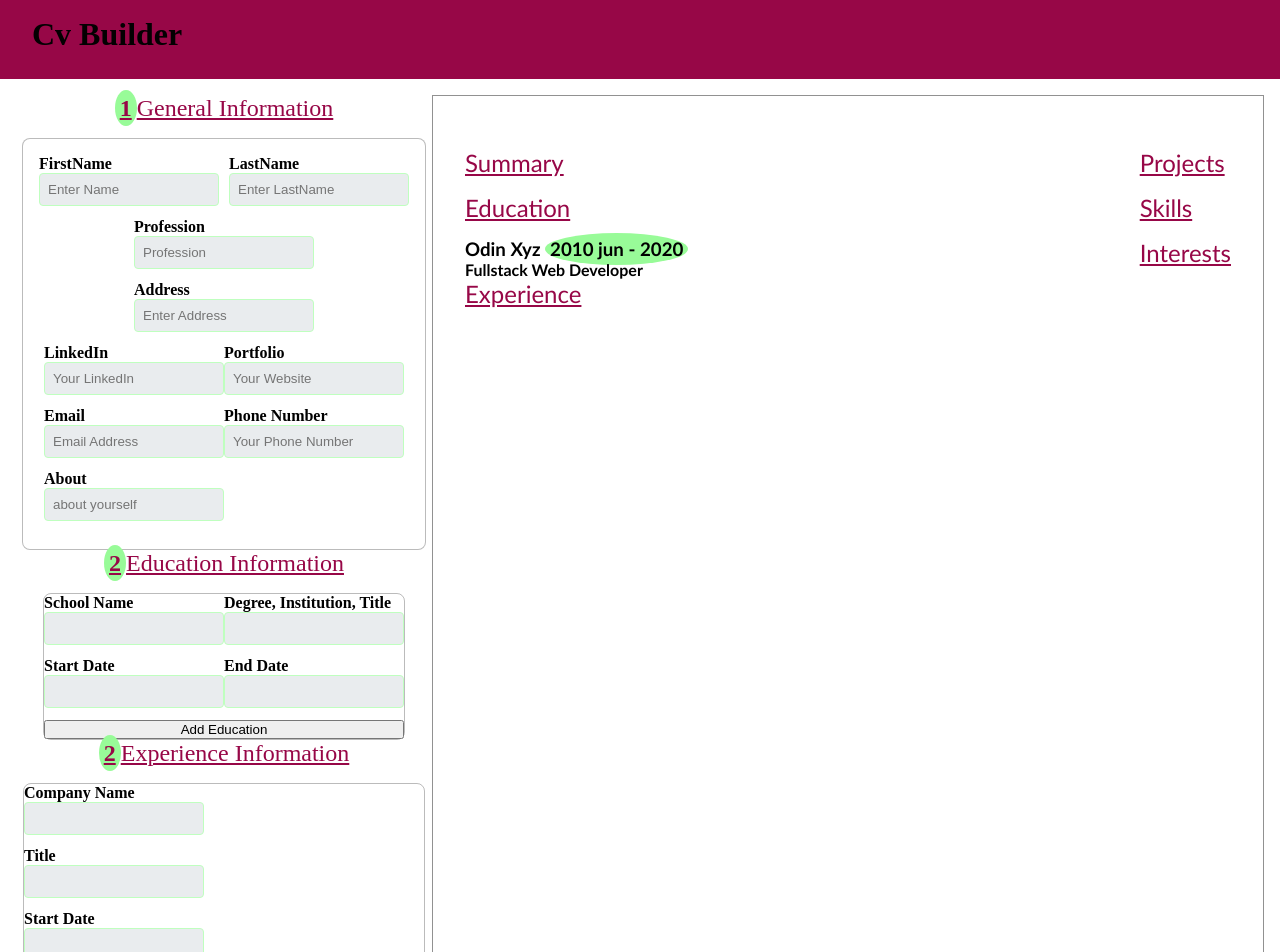
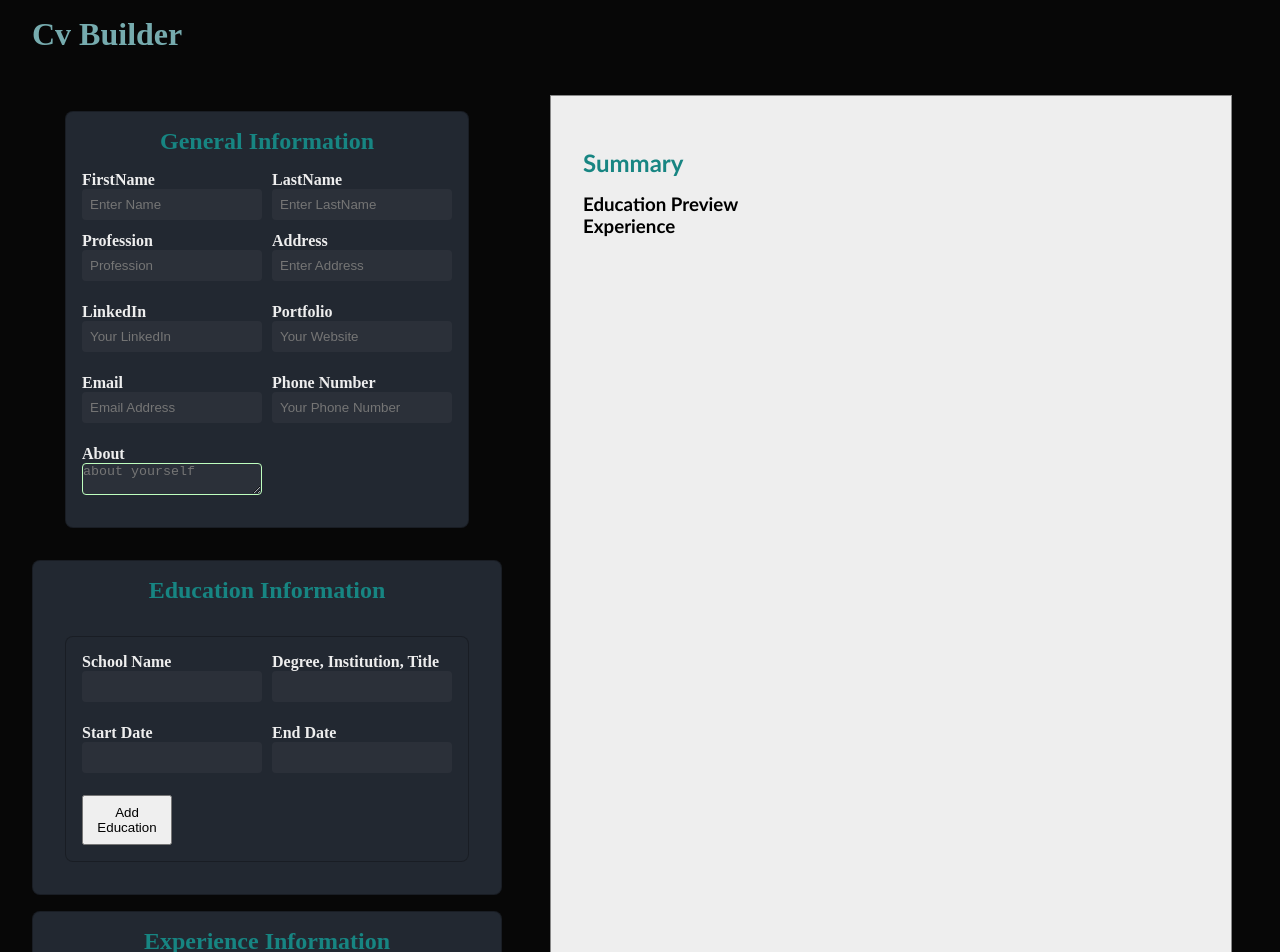
Before and after one commit to Imi-Nkateko/cv-builder, a React (Vite) app: page / in a window 1280 px wide. Shown: the top 952 px of the page. Built offline with nearby package versions, Linux system fonts and the light colour scheme.

Commit message:
input values display on CvPreview component

```diff
--- a/src/App.jsx
+++ b/src/App.jsx
@@ -17,7 +17,67 @@ const App = () => {
 		about: "",
 	});
 
+	const [educationInfo, SetEducationInfo] = useState({
+		schoolName: "",
+		degree: "",
+		eduStartDate: "",
+		eduEndDate: "",
+	});
 
+	const [experienceInfo, setExperienceInfo] = useState({
+		companyName: "",
+		title: "",
+		expStartdate: "",
+		expEndDate: "",
+		jobDescription: ""
+	})
+	const [experienceList, setExperienceList] = useState([])
+
+	const [educationList, setEducationList] = useState([]);
+
+	const handleChangeEdu = (e) => {
+		const { name, value } = e.target;
+		SetEducationInfo((prevData) => ({
+			...prevData,
+			[name]: value,
+		}));
+	};
+
+	const handleChangeExp = (e) => {
+		const {name, value} = e.target;
+		setExperienceInfo((prevExpData) => ({
+			...prevExpData,
+			[name]: value,
+		}))
+	}
+
+	const handleSubmit = (e) => {
+		e.preventDefault();
+
+		setEducationList((prevList) => [...prevList, educationInfo]);
+
+		SetEducationInfo({
+			schoolName: "",
+			degree: "",
+			eduStartDate: "",
+			eduEndDate: "",
+		});
+		e.target.reset();
+	};
+
+	const handleExpSubmit = (e) => {
+		e.preventDefault();
+
+		setExperienceList((prevList) => [...prevList, experienceInfo]);
+
+		setExperienceInfo({
+			schoolName: "",
+			degree: "",
+			eduStartDate: "",
+			eduEndDate: "",
+		});
+		e.target.reset();
+	};
 
 	const handleChange = (field, value) => {
 		setPersonInfo((prev) => ({ ...prev, [field]: value }));
@@ -27,8 +87,8 @@ const App = () => {
 		<div>
 			<Header />
 			<div className="container">
-				<CvEdit onChange={handleChange} />
-				<CvPreview generalData={personInfo} />
+				<CvEdit onChange={handleChange} handleSubmit={handleSubmit} handleChangeEdu={handleChangeEdu} handleChangeExp={handleChangeExp}  handleExpSubmit={handleExpSubmit}/>
+				<CvPreview generalData={personInfo} educationdata={educationList} experienceData={experienceList} />
 			</div>
 		</div>
 	);
--- a/src/components/CvEdit.jsx
+++ b/src/components/CvEdit.jsx
@@ -4,13 +4,25 @@ import EducationInfo from "./form components/EducationInfo";
 import ExperienceInfo from "./form components/ExperienceInfo";
 import Skills from "./form components/Skills";
 
-const CvEdit = ({onChange}) => {
+const CvEdit = ({
+	onChange,
+	handleSubmit,
+	handleChangeEdu,
+	handleChangeExp,
+	handleExpSubmit,
+}) => {
 	return (
 		<div className="cvEdit">
-			<GeneralInfo onChange={onChange}/>
-			<EducationInfo />
-			<ExperienceInfo/>
-			<Skills/>
+			<GeneralInfo onChange={onChange} />
+			<EducationInfo
+				handleSubmit={handleSubmit}
+				handleChangeEdu={handleChangeEdu}
+			/>
+			<ExperienceInfo
+				handleChangeExp={handleChangeExp}
+				handleExpSubmit={handleExpSubmit}
+			/>
+			<Skills />
 		</div>
 	);
 };
--- a/src/components/form components/CvPreview.css
+++ b/src/components/form components/CvPreview.css
@@ -1,6 +1,7 @@
 .page {
-	/* size: 21cm 29.7cm; */
-	/* margin: 30mm 45mm 30mm 45mm; */
+	height: 150vh;
+	margin-inline: 2rem;
+	background-color: #EEE;
 	border: 1px solid rgba(0, 0, 0, 0.432);
 	padding: 2rem;
 	font-family: "Trebuchet MS", "Lucida Sans Unicode", "Lucida Grande",
@@ -35,9 +36,7 @@ h1 {
 	color: rgba(0, 0, 0, 0.596);
 }
 
-h2 {
-	text-decoration: underline;
-}
+
 
 .cv-info {
 	display: flex;
--- a/src/components/form components/CvPreview.jsx
+++ b/src/components/form components/CvPreview.jsx
@@ -1,7 +1,7 @@
 import "./CvPreview.css";
 
 
-const CvPreview = ({generalData}) => {
+const CvPreview = ({generalData, educationdata, experienceData}) => {
 
 	return (
 		<div className="page">
@@ -21,20 +21,47 @@ const CvPreview = ({generalData}) => {
 				<div className="left-container">
 					<h2>Summary</h2>
 					<p>{generalData.about}</p>
-					<div className="education">
-						<h2>Education</h2>
-						<h3>
-							Odin Xyz <span>2010 jun - 2020</span>
-						</h3>
-						<h4>Fullstack Web Developer</h4>
+
+					<div className="preview">
+						<h3>Education Preview</h3>
+						{educationdata.map((educationEntry, index) => (
+							<div key={index} className="educationEntry">
+								<p>
+									<strong>School Name:</strong> {educationEntry.schoolName}
+								</p>
+								<p>
+									<strong>Degree:</strong> {educationEntry.degree}
+								</p>
+								<p>
+									<strong>Start Date:</strong> {educationEntry.eduStartDate}
+								</p>
+								<p>
+									<strong>End Date:</strong> {educationEntry.eduEndDate}
+								</p>
+								<hr />
+							</div>
+						))}
 					</div>
-					<h2>Experience</h2>
+					<h3>Experience</h3>
+					{experienceData.map((experienceEntry, index) => (
+						<div key={index} className="experienceEntry">
+							<h4>{experienceEntry.companyName}</h4>
+							<p>
+								<strong>{experienceEntry.title}</strong>
+							</p>
+							<p>
+								<strong>{experienceEntry.expStartDate}</strong>
+								<p>
+									<strong>{experienceEntry.expEndDate}</strong>
+								</p>
+								<p>
+									<strong>{experienceEntry.jobDescription}</strong>
+								</p>
+							</p>
+						</div>
+					))}
 				</div>
-				<div className="right-container">
-					<h2>Projects</h2>
-					<h2>Skills</h2>
-					<h2>Interests</h2>
-				</div>
+
 			</section>
 		</div>
 	);
--- a/src/components/form components/EducationInfo.jsx
+++ b/src/components/form components/EducationInfo.jsx
@@ -1,36 +1,35 @@
 import Input from "./Input";
 import "./GeneralInfo.css";
 
-const EducationInfo = () => {
+const EducationInfo = ({ handleSubmit, handleChangeEdu }) => {
 	return (
-		<div className="educationInfo">
-			<div className="head">
-				<h2>
-					<span>2</span>Education Information
-				</h2>
-			</div>
 			<div action="" className="educationInfoForm">
-				<form action="">
+				<div className="head">
+					<h2>
+						Education Information
+					</h2>
+				</div>
+				<form action="" onSubmit={handleSubmit} className="educationInfo">
 					<label htmlFor="schoolName">
 						School Name
-						<Input />
+						<Input name={"schoolName"} onChange={handleChangeEdu} />
 					</label>
 					<label htmlFor="title">
 						Degree, Institution, Title
-						<Input />
+						<Input name={"degree"} onChange={handleChangeEdu} />
 					</label>
 					<label htmlFor="startDate">
 						Start Date
-						<Input />
+						<Input name={"eduStartDate"} onChange={handleChangeEdu} />
 					</label>
 					<label htmlFor="endDate">
 						End Date
-						<Input />
+						<Input name={"eduEndDate"} onChange={handleChangeEdu} />
 					</label>
+					<button>Add Education</button>
 				</form>
-				<button>Add Education</button>
 			</div>
-		</div>
+
 	);
 };
 
--- a/src/components/form components/ExperienceInfo.jsx
+++ b/src/components/form components/ExperienceInfo.jsx
@@ -1,37 +1,44 @@
 import Input from "./Input";
 
-const ExperienceInfo = () => {
+const ExperienceInfo = ({ handleExpSubmit, handleChangeExp }) => {
 	return (
-		<div className="educationInfo">
+		<div className="experienceInfoForm">
 			<div className="head">
-				<h2>
-					<span>2</span>Experience Information
-				</h2>
+				<h2>Experience Information</h2>
 			</div>
-			<form action="" className="experienceInfoForm">
+			<form action="" onSubmit={handleExpSubmit} className="expriencForm">
+				<div className="experienceContainer">
 					<label htmlFor="companyName">
 						Company Name
-					<Input />
+						<Input name={"companyName"} onChange={handleChangeExp} />
 					</label>
 					<label htmlFor="title">
 						Title
-					<Input />
+						<Input name={"title"} onChange={handleChangeExp} />
 					</label>
 					<label htmlFor="startDate">
 						Start Date
-					<Input />
+						<Input name={"expStartDate"} onChange={handleChangeExp} />
 					</label>
 					<label htmlFor="endDate">
 						End Date
-					<Input />
+						<Input name={"expEndDate"} onChange={handleChangeExp} />
 					</label>
+				</div>
 				<label htmlFor="jobDescription">
 					About Job
-					<textarea name="jobDescription" id=""></textarea>
+					<textarea
+						name="jobDescription"
+						onChange={handleChangeExp}
+						id=""
+						rows={"5"}
+						cols={"33"}
+					></textarea>
 				</label>
+				<button>Add Experience</button>
 			</form>
 		</div>
 	);
-}
+};
 
-export default ExperienceInfo
+export default ExperienceInfo;
--- a/src/components/form components/GeneralInfo.css
+++ b/src/components/form components/GeneralInfo.css
@@ -36,7 +36,6 @@
 	border: 1px solid rgba(0, 0, 0, 0.267);
 	border-radius: 8px;
 	outline: none;
-
 }
 
 .SkillsInfoForm {
@@ -44,26 +43,24 @@
 	border-radius: 8px;
 	outline: none;
 	padding: 1rem;
-
 }
 
 .head {
 	display: flex;
 	align-items: center;
 	justify-content: space-between;
-
 }
-span {
+/* span {
 	border-radius: 50%;
 	background-color: palegreen;
 	padding: 5px;
 	font-weight: 900;
-}
+} */
 
 h2 {
-	font-weight: 100;
+	font-weight: 900;
 	padding-bottom: 1rem;
-	color: #970747;
+	color: #178582;
 }
 
 p {
@@ -76,7 +73,10 @@ p {
 	display: grid;
 }
 
-.generalInfoForm {
+.generalInfoForm,
+.educationInfoForm,
+.educationInfo,
+.experienceInfoForm {
 	border: 1px solid rgba(0, 0, 0, 0.267);
 	border-radius: 8px;
 	outline: none;
@@ -84,7 +84,8 @@ p {
 	display: flex;
 	flex-direction: column;
 	align-items: center;
-	background-color: rgba(255, 255, 255, 0.973);
+	background-color: #222831;
+	margin: 1rem;
 }
 
 .fullname {
@@ -96,6 +97,7 @@ p {
 .contact-container {
 	display: grid;
 	grid-template-columns: 2fr 2fr;
+	gap: 10px;
 }
 
 input {
@@ -103,9 +105,10 @@ input {
 	padding: 8px;
 	border-radius: 4px;
 	outline: none;
-	border: 1px solid rgb(191, 255, 191);
-	background-color: rgba(112, 128, 144, 0.151);
+	border: none;
+	background-color: #31363f9c;
 	width: 180px;
+	color: #ffffffc2;
 }
 
 textarea {
@@ -113,11 +116,19 @@ textarea {
 	outline: none;
 	border: 1px solid rgb(191, 255, 191);
 	background-color: rgba(112, 128, 144, 0.151);
-	width: 400px;
-	height: 200px;
+	background-color: #31363f9c;
+	color: #ffffffc2;
+	margin-bottom: 1rem;
 }
 
 label {
 	display: grid;
 	font-weight: 900;
+	color: #eee;
 }
+
+.experienceContainer, .educationInfo {
+	display: grid;
+	grid-template-columns: 2fr 2fr;
+	gap: 10px;
+}
--- a/src/components/form components/GeneralInfo.jsx
+++ b/src/components/form components/GeneralInfo.jsx
@@ -10,12 +10,10 @@ const GeneralInfo = ({ onChange }) => {
 
 	return (
 		<div className="generalInfo">
+			<form className="generalInfoForm">
 				<div className="head">
-				<h2>
-					<span>1</span>General Information
-				</h2>
+					<h2>General Information</h2>
 				</div>
-			<form className="generalInfoForm">
 				<div className="fullname">
 					<label htmlFor="firstName">
 						FirstName
@@ -35,6 +33,7 @@ const GeneralInfo = ({ onChange }) => {
 					</label>
 				</div>
 
+				<div className="contact-container">
 					<label htmlFor="profession">
 						Profession
 						<Input
@@ -52,8 +51,6 @@ const GeneralInfo = ({ onChange }) => {
 							onChange={handleInputChange}
 						/>
 					</label>
-
-				<div className="contact-container">
 					<label htmlFor="linkedIn">
 						LinkedIn
 						<Input
@@ -92,11 +89,12 @@ const GeneralInfo = ({ onChange }) => {
 
 					<label htmlFor="aboutMe">
 						About
-						<Input
+						<textarea
+							id=""
 							placeholder="about yourself"
 							name={"about"}
 							onChange={handleInputChange}
-						/>
+						></textarea>
 					</label>
 				</div>
 			</form>
--- a/src/components/styles.css
+++ b/src/components/styles.css
@@ -2,8 +2,16 @@ header {
 	display: flex;
 	align-items: center;
 	justify-content: space-between;
-	background-color:  #970747;
+
 	padding: 1rem 2rem;
+}
+
+header h1 {
+	color: #76ABAE;
+}
+
+body {
+	background-color: #070707;
 }
 
 ul {
@@ -22,5 +30,10 @@ a {
 }
 
 a:hover {
-	color:  #ec84b3;
+	color: #ec84b3;
 }
+
+button {
+	width: 90px;
+	padding: 8px;
+}
```
Also changed, not shown: 1 other file (tests, documents, lock files or other folders). Lines whose indentation alone changed are shown as unchanged.
